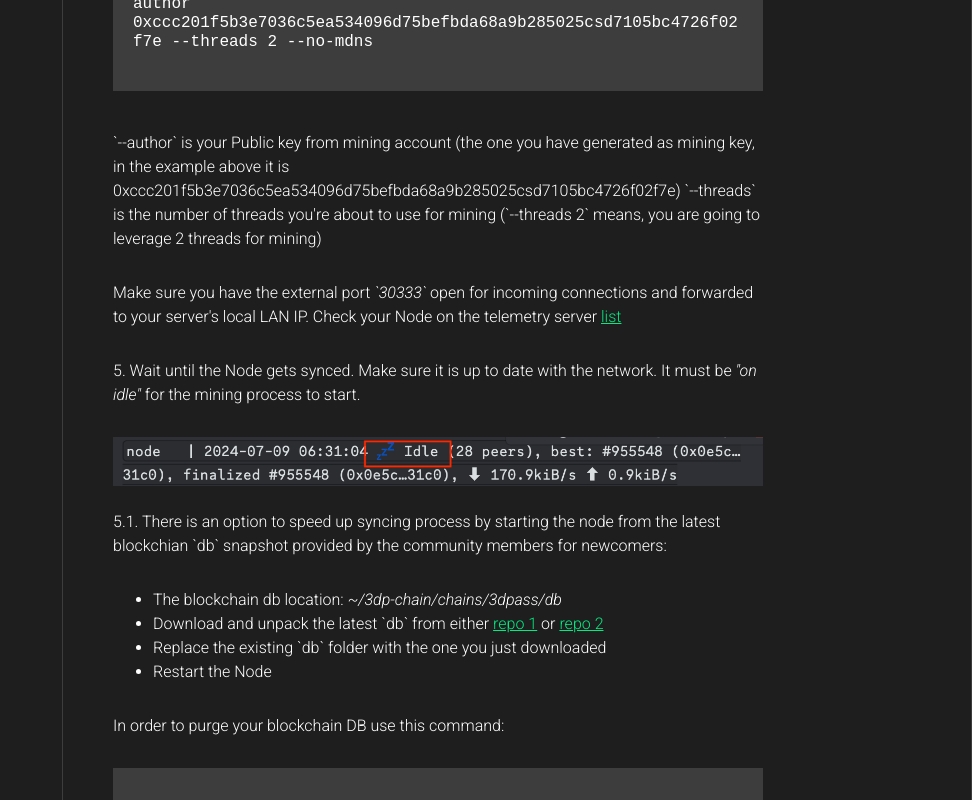
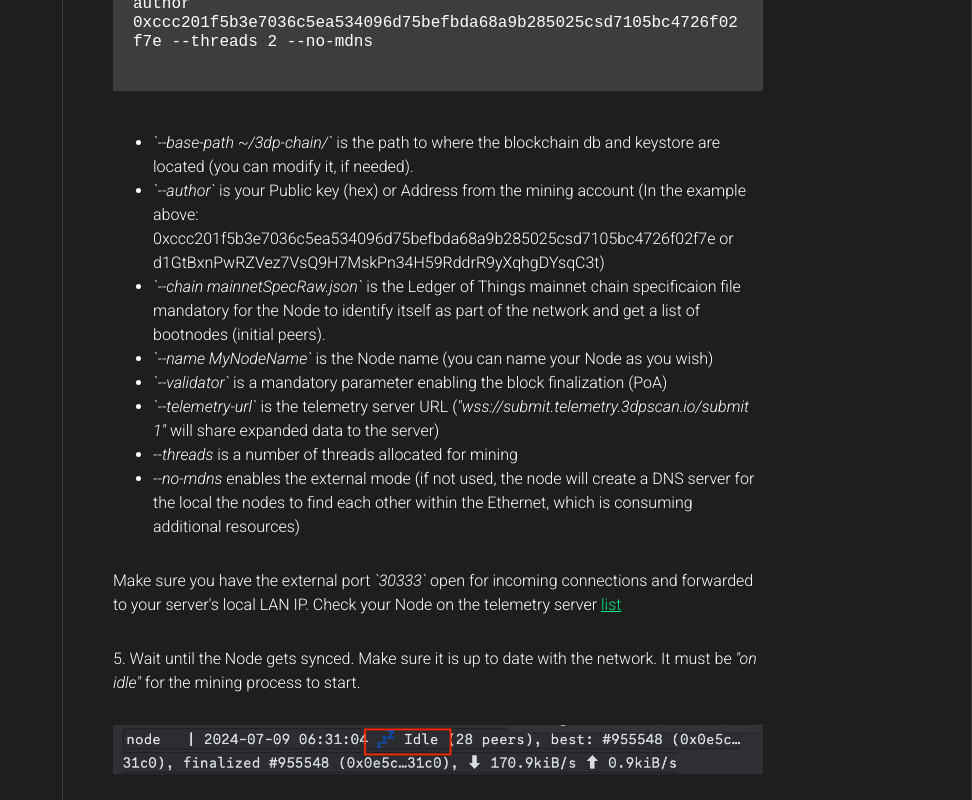
Before and after one commit to 3Dpass/website, a React (Create React App) app: page /mainnet in a window 1280 px wide. Shown: the part 9460-10260 px from the top of the page, without its empty margins (308-1280 px from the left). Built offline with nearby package versions, Linux system fonts and the light colour scheme; the HTML template or start-up script is replaced by a standard one.

Commit message:
twitter_rename

```diff
--- a/src/components/Footer.jsx
+++ b/src/components/Footer.jsx
@@ -18,7 +18,7 @@ const Footer = () => {
           </div>
           <Button type="button" label="Subscribe" />
           <div className="icon-social-holder">
-            <a href="https://twitter.com/3Dpass_official"><div className="social-icon twitter"></div></a>
+            <a href="https://twitter.com/3Dpass_genesis"><div className="social-icon twitter"></div></a>
             <a href="https://github.com/3dpass"><div className="social-icon github"></div></a>
             <a href="https://discord.gg/u24WkXcwug"><div className="social-icon discord"></div></a>
             <a href="https://t.me/pass3d"><div className="social-icon telegram"></div></a>
--- a/src/components/Header.jsx
+++ b/src/components/Header.jsx
@@ -49,13 +49,11 @@ const Header = () => {
     <div>
     <div className="special-message">
   <div style={{width: "100%"}}>
-
       <a  href="/grants" className="message-text">
       <div className="message-text">
       Hey dev, we need your contribution and support. We are creating something special here!
       </div>
       </a>
-
   </div>
 </div>
     <header className="main-header">
--- a/src/pages/Assets.jsx
+++ b/src/pages/Assets.jsx
@@ -817,10 +817,11 @@ admin@admin pass3d % ./target/release/pass3d -s 12 -g 8 -a grid2d_v3a -d 10 -i r
            </div>
            <ul className="page-content-text">
             <li>
-            <Link to="https://swap.3dpscan.io">3DPass swap DEX User Interface</Link>
+            Use the <Link to="https://swap.3dpscan.io">DEX User Interface</Link> to either swap your tokens or
+            add liquidity. Create new liquidity pool if needed.
             </li>
             <li>
-            <Link to="https://github.com/3Dpass/swap">DEX UI GitHub link</Link>
+            Make Pull Request into the <Link to="https://github.com/3Dpass/swap">GitHub</Link> to add your token's logo.
             </li>
             </ul>
             <img
--- a/src/pages/Coin.jsx
+++ b/src/pages/Coin.jsx
@@ -395,11 +395,11 @@ ETH SIGNATURE
               <li>Mobile wallet: <Link to="https://github.com/3Dpass/whitepaper/blob/main/3DPRC-2.md">3DPRC-2</Link> UI integration (Putting objects on the blockchain - <Link to="https://github.com/3Dpass/threedpass/releases/tag/v2.13.0"><i>done</i></Link>; Backed tokens issuace - <Link to="https://github.com/3Dpass/threedpass/releases/tag/v2.15.0"><i>done</i></Link>)</li>
               <li>Core: Atomic swap for assets (<i><Link to="https://github.com/3Dpass/3DP/releases/tag/v11">released</Link></i>)</li>
               <li>3DPRC-2: Assets management (<i> in the process</i>)</li>
-              <li>3DPRC-2: Grid2D_v3a multithreading optimization (<Link to="https://github.com/3Dpass/p3d/pull/4"><i>Pull Request is reviewd</i></Link>)</li>
+              <li>3DPRC-2: Grid2D_v3a multithreading optimization (<Link to="https://github.com/3Dpass/p3d/pull/4"><i>Pull Request is reviewed</i></Link>)</li>
               <li>Core: Equivocation handler improvements: <Link to="https://github.com/3Dpass/3DP/releases/tag/v22">Node v22 release</Link></li>
               <li>PoW component: FPGA resistance feature: <Link to="https://github.com/3Dpass/3DP/releases/tag/v24">Node v24 release</Link></li>
-              <li>Validator set (stability & security): additional checks on validators joining (<i> in the process</i>)</li>
-              <li>Validator set (stability & security): check if the validator is providing judgements during the session (<i> in the process</i>)</li>
+              <li>Validator set (stability & security): additional checks on validators joining (<i> is being tested</i>)</li>
+              <li>Validator set (stability & security): check if the validator is providing judgements during the session (<i> is being tested</i>)</li>
               <li>Validator set (stability & security): the validator performance test on 3DPRC-2 (done: covered by <Link to="https://github.com/3Dpass/3DP/releases/tag/v24">Node v24 release</Link>)</li>
               <li>Forkless upgrade: online upgrade public verification procedure: <i>Done</i></li>
             </ul>
--- a/src/pages/Community.jsx
+++ b/src/pages/Community.jsx
@@ -442,8 +442,8 @@ const Community = () => {
             <div className="url-block">
               <div className="url-block-title">Social Media</div>
               <ul className="page-content-text">
-                <Link to="https://twitter.com/3Dpass_official">
-                  <li>X [Genesis] (major dev news only)</li>
+                <Link to="https://twitter.com/3Dpass_genesis">
+                  <li>X [Genesis] (major news only)</li>
                 </Link>
                 <Link to="https://x.com/3dpass_open_gov">
                   <li>X (The Open Gov news)</li>
--- a/src/pages/Features.jsx
+++ b/src/pages/Features.jsx
@@ -215,7 +215,7 @@ const Features = () => {
               <div className="page-content-text">
               Therefore, any verification of objects, events, or transactions must rely on offline
               mathematical calculations for proof. The initial algorithm, <Link to="/grid2d">Grid2d</Link>,{" "}
-              <Link to="/https://michael25651209.medium.com/how-to-calculate-a-hash-of-3d-object-1e0e3669322d">introduced</Link> by
+              <Link to="https://michael25651209.medium.com/how-to-calculate-a-hash-of-3d-object-1e0e3669322d">introduced</Link> by
               Michael Co in 2020, focuses on 3D object shape recognition. However, the applications
               of 3Dpass extend far beyond this initial scope. The implementation of these algorithms
               is accessible as the <Link to="https://github.com/3Dpass/pass3d">pass3d</Link> recognition
--- a/src/pages/Governance.jsx
+++ b/src/pages/Governance.jsx
@@ -911,8 +911,8 @@ electorate - the total number of tokens issued in the network
             <div className="page-content-text">
               The Technical Committee (TC) is composed of the teams that have
               successfully implemented or specified 3Dpass runtime. Teams are
-              added or removed from the TC via a simple majority vote of the
-              Council.
+              added or removed from the TC by a collective decision of both
+              simple majority of the Council vote + Referendum vote.
             </div>
             <div className="page-content-text">
               The purpose of the TC is to safeguard against malicious referenda,
--- a/src/pages/Mainnet.jsx
+++ b/src/pages/Mainnet.jsx
@@ -1248,7 +1248,7 @@ sh keygen_seed.sh
             <div className="page-content-text">
               3.3. If leveraging the script doesn't fit, the manual procedure will be as follows:
             </div>
-            <div className="page-content-text">
+            <div className="page-content-text" id="linux-mac-mining-account">
               3.3.1. Generate your mining account (standard account, 'sr25519' type):
             </div>
             <pre className="main-pre">
@@ -1319,16 +1319,44 @@ ls ~/3dp-chain/chains/3dpass/keystore
 ./target/release/poscan-consensus --base-path ~/3dp-chain/ --chain mainnetSpecRaw.json --name MyNodeName --validator --telemetry-url "wss://submit.telemetry.3dpscan.io/submit 0" --author 0xccc201f5b3e7036c5ea534096d75befbda68a9b285025csd7105bc4726f02f7e --threads 2 --no-mdns
                     `}
             </pre>
-            <div className="page-content-text">
-              `--author` is your Public key from mining account (the one you have
-              generated as mining key, in the example above it is
-              0xccc201f5b3e7036c5ea534096d75befbda68a9b285025csd7105bc4726f02f7e)
-              `--threads` is the number of threads you're about to use for mining
-              (`--threads 2` means, you are going to leverage 2 threads for mining)
-            </div>
+            <ul className="page-content-text">
+              <li>
+              <i>`--base-path ~/3dp-chain/`</i> is the path to where the blockchain db
+              and keystore are located (you can modify it, if needed).
+              </li>
+              <li>
+              <i>`--author`</i> is your Public key (hex) or Address from the mining account
+              (In the example above:
+              0xccc201f5b3e7036c5ea534096d75befbda68a9b285025csd7105bc4726f02f7e or
+              d1GtBxnPwRZVez7VsQ9H7MskPn34H59RddrR9yXqhgDYsqC3t)
+              </li>
+             <li>
+              <i>`--chain mainnetSpecRaw.json`</i> is the Ledger of Things mainnet chain specificaion
+              file mandatory for the Node to identify itself as part of the network and
+              get a list of bootnodes (initial peers).
+             </li>
+             <li>
+              <i>`--name MyNodeName`</i> is the Node name (you can name your Node as you wish)
+             </li>
+             <li>
+              <i>`--validator`</i> is a mandatory parameter enabling the block finalization (PoA)
+             </li>
+             <li>
+              <i>`--telemetry-url`</i> is the telemetry server URL (<i>"wss://submit.telemetry.3dpscan.io/submit 1"</i> will
+              share expanded data to the server)
+             </li>
+             <li>
+               <i>--threads</i> is a number of threads allocated for mining
+             </li>
+             <li>
+             <i>--no-mdns</i> enables the external mode (if not used, the node will create a DNS server for the local
+             the nodes to find each other within the Ethernet, which is consuming additional resources)
+             </li>
+            </ul>
             <div className="page-content-text">
               Make sure you have the external port <i>`30333`</i> open for incoming
-              connections and forwarded to your server's local LAN IP. Check your Node on the telemetry server <Link to="https://telemetry.3dpscan.io/">list</Link>
+              connections and forwarded to your server's local LAN IP. Check your Node
+              on the telemetry server <Link to="https://telemetry.3dpscan.io/">list</Link>
             </div>
             <div className="page-content-text" id="linux-mac-sync">
               5. Wait until the Node gets synced. Make sure it is up to date with the network. {" "}
@@ -1481,15 +1509,17 @@ bun miner.js --host 127.0.0.1 --port 9933
         </div>
         <div className="page-content-block" id="validator">
           <div className="page-content-inner">
-            <div className="page-content-title">Validator (PoS) Set up</div>
+            <div className="page-content-title">Validator (PoA) Set up</div>
             <div className="page-content-subtitle" id="validator-general">
               General
             </div>
             <div className="page-content-text">
-              Validators are the most reliable authorities eligible to vote for the
+              <i>PoA (Proof of Authority)</i> Validators are the most reliable authorities eligible to vote for the
               Best chain finalization as well as to participate in the user object verification process specified in  {" "}
               <Link to="https://github.com/3Dpass/whitepaper/blob/main/3DPRC-2.md">3DPRC-2</Link>  {" "}
-              tokenization standard. Rewards are getting distributed in equal among the current validator set members.
+              tokenization standard. In opose to nPoS concept the Validators in The Ledger of Things
+               obtain equal voting power, irrespective to the amount of stake they locked for collateral.
+               And, therefore, rewards are getting distributed in equal among the current validator set members.
             </div>
             <div className="page-content-text">Rewards:</div>
             <ul className="page-content-text">
```
Also changed, not shown: src/pages/Home.jsx (+7 -12 lines).
